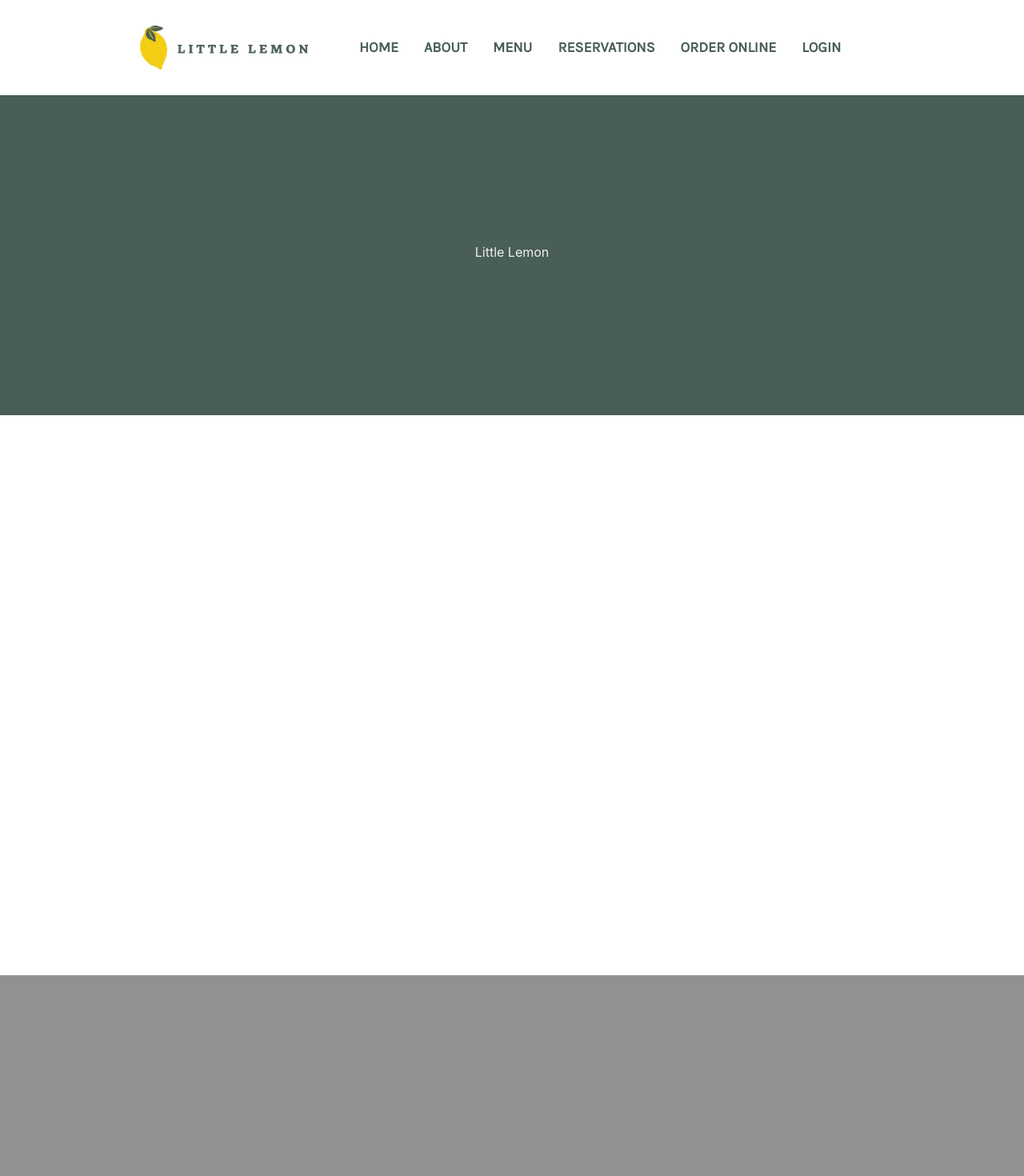
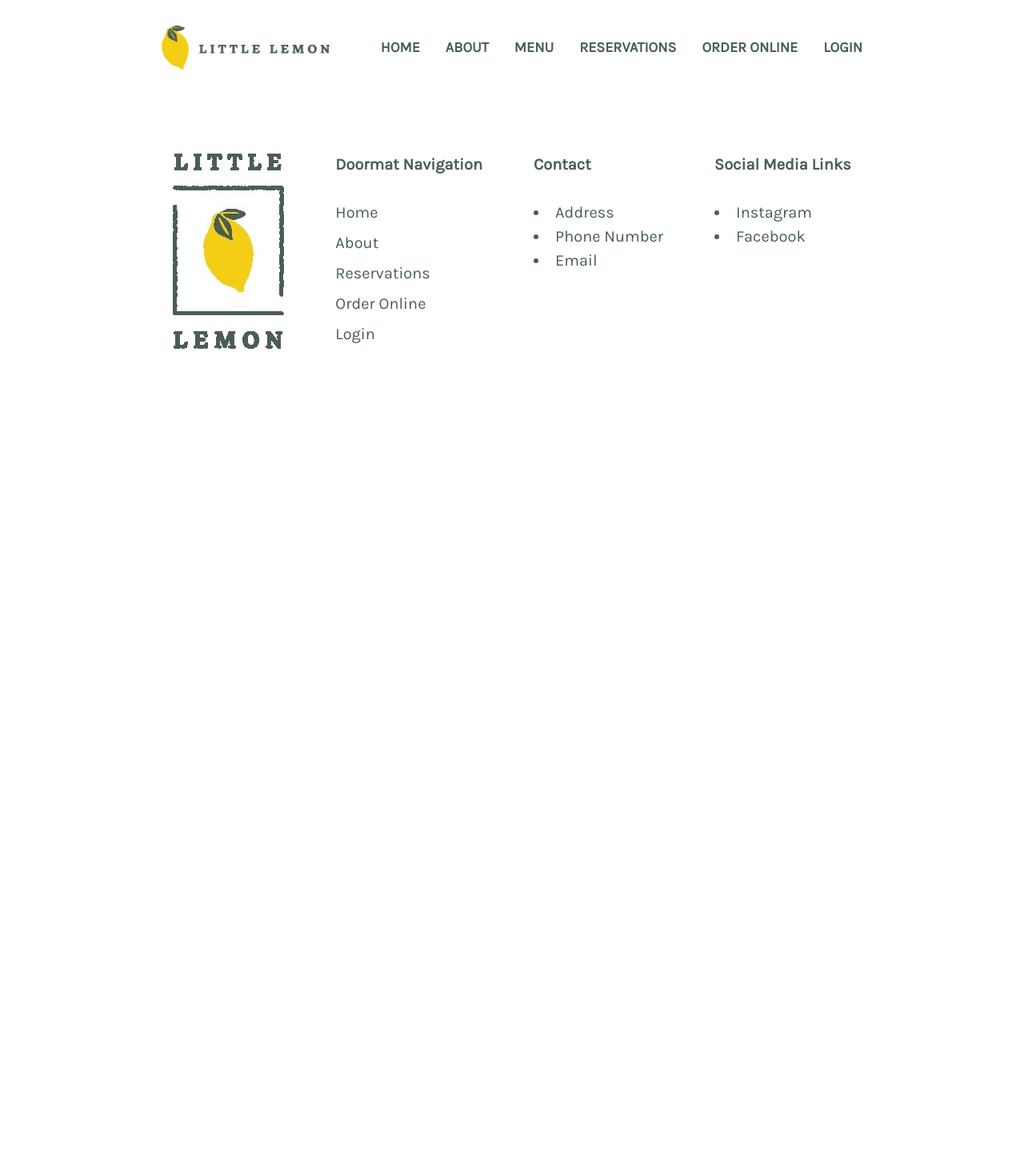
Before and after one commit to MarcociZ/LittleLemonApp, a React (Create React App) app: page / in a window 1280 px wide. Shown: the top 1470 px of the page at 80% size. After the commit the page ends 800 px from the top, so only its background shows below. Built offline with nearby package versions, Linux system fonts and the light colour scheme; a web font is replaced by a local one.

Commit message:
Architecture Design part2

```diff
--- a/src/App.js
+++ b/src/App.js
@@ -1,21 +1,12 @@
-import Navigation from './components/Navigation';
-import Hero from './components/Hero';
-import Highlights from './components/Highlights';
-import Testimonials from './components/Testimonials';
-import About from './components/About';
-import Footer from './components/Footer';
 import { ChakraProvider } from '@chakra-ui/react';
-import theme from './theme/theme.js'
+import RootLayout from  './layout/RootLayout.js'
+import theme from './assets/theme.js'
 
 function App() {
   return (
     <ChakraProvider theme={theme}>
-      <Navigation />
-      <Hero />
-      <Highlights />
-      <Testimonials />
-      <About />
-      <Footer />
+      <RootLayout />
+
     </ChakraProvider>
   );
 }
--- a/src/theme/theme.js
+++ b/src/assets/theme.js
@@ -29,7 +29,7 @@ const theme = extendTheme({
             color: '#333333',
         },
         footer: {
-            fontSize: '26px',
+            fontSize: '20px',
             fontWeight: 'regular',
             color: '#495E57',
         }
--- a/src/components/Footer.js
+++ b/src/components/Footer.js
@@ -1,46 +1,60 @@
-import { Box, HStack, VStack } from "@chakra-ui/react";
+import { Box, Flex, HStack, VStack } from "@chakra-ui/react";
 import llFooter from "../images/llFooter.jpg"
 
 const Footer = () => {
   return (
-      <Box color="white" maxHeight="480px" maxWidth="915px" margin="0 auto">
+    <Flex
+      as="footer"
+      bg="white"
+      p='10'
+      gap='10%'
+      margin="0 auto"
+    >
       <HStack
-          px={16}
-          py={4}
-          justifyContent="space-between"
-          color='black'
+        py={8}
+        spacing={16}
+        fontFamily='Karla'
+        textStyle='footer'
+        wrap='wrap-reverse'
+
       >
-          <img src={llFooter} alt='monochrome logo'/>
-          <HStack
-            px={16}
-            py={4}
-            p={16}
-            justifyContent="space-between"
-            fontFamily='karla'
-            textStyle='footer'
+        <Box w='157' h='287' >
+          <img src={llFooter} alt='lemon logo' />
+        </Box>
+        <Box
+          w='157'
+          h='287'
         >
-            <VStack>
           <p><b>Doormat Navigation</b></p> <br></br>
+          <VStack
+            alignItems='left'
+          >
             <a href='/#home'>Home</a>
             <a href='/#about'>About</a>
             <a href='/#reservations'>Reservations</a>
             <a href='/#order'>Order Online</a>
             <a href='/#login'>Login</a>
           </VStack>
-            <VStack>
+        </Box>
+        <Box
+          w='157'
+          h='287'
+        >
           <p><b>Contact</b></p><br></br>
           <li>Address</li>
           <li>Phone Number</li>
           <li>Email</li>
-            </VStack>
-            <VStack>
+        </Box>
+        <Box
+          w='157'
+          h='287'
+        >
           <p><b>Social Media Links</b></p><br></br>
           <li>Instagram</li>
           <li>Facebook</li>
-            </VStack>
+        </Box>
       </HStack>
-        </HStack>
-      </Box>
+    </Flex>
   );
 };
 export default Footer;
--- a/src/components/Hero.js
+++ /dev/null
@@ -1,23 +0,0 @@
-import { VStack } from "@chakra-ui/react";
-import FullScreenSection from "./FullScreenSection"
-
-
-const Hero = () => {
-    return (<FullScreenSection
-    justifyContent="center"
-    alignItems="center"
-    backgroundColor="#495E57"
-    isDarkBackground
-    id="home"
-   >
-    <VStack>
-        <p>Little Lemon</p>
-    </VStack>
-    <VStack>
-
-    </VStack>
-
-   </FullScreenSection>
-   );
-};
-export default Hero;
--- a/src/components/Highlights.js
+++ /dev/null
@@ -1,16 +0,0 @@
-import FullScreenSection from "./FullScreenSection";
-
-
-const Highlights = () => {
-   return (
-      <FullScreenSection
-      height='700'
-      justifyContent="center"
-      alignItems="center"
-      backgroundColor="white"
-      id="menu">
-
-      </FullScreenSection>
-   );
-};
-export default Highlights;
--- a/src/components/Navigation.js
+++ b/src/components/Navbar.js
@@ -1,15 +1,13 @@
 import { Flex, HStack } from "@chakra-ui/react";
 import littleLemon from "../images/littleLemon.jpg";
 
-const Navigation = () => {
+const Navbar = () => {
     return (
         <Flex
             as="nav"
             bg="white"
-            maxWidth='930px'
-            maxHeight='130px'
             margin="0 auto"
-            gap='8px'
+            gap='10%'
             justifyContent="space-between"
 
         >
@@ -45,4 +43,4 @@ const Navigation = () => {
         </Flex>
     );
 };
-export default Navigation;
+export default Navbar;
--- a/src/components/Testimonials.js
+++ /dev/null
@@ -1,14 +0,0 @@
-import FullScreenSection from "./FullScreenSection";
-
-const Testimonials = () => {
-    return (
-        <FullScreenSection
-        justifyContent="center"
-        alignItems="center"
-        backgroundColor="#939090"
-        id="rating">
-
-        </FullScreenSection>
-     );
-};
-export default Testimonials;
--- /dev/null
+++ b/src/layout/RootLayout.js
@@ -0,0 +1,26 @@
+import { Grid } from "@chakra-ui/react";
+import Footer from "../components/Footer";
+import Navbar from "../components/Navbar";
+
+const RootLayout = () => {
+    return (
+        <Grid
+            templateAreas={`'nav'
+                             'hero'
+                             'menu'
+                             'rating'
+                             'about'
+                             'footer'`
+                         }
+            gridTemplateRows={'1fr'}
+            gridTemplateColumns={'1fr'}
+        >
+
+            <Navbar area={'nav'}/>
+            <Footer area={'footer'}/>
+
+        </Grid>
+    );
+}
+
+export default RootLayout;
```
Also changed, not shown: src/components/style.css (deleted), src/pages/Booking.js (added). Lines whose indentation alone changed are shown as unchanged.
